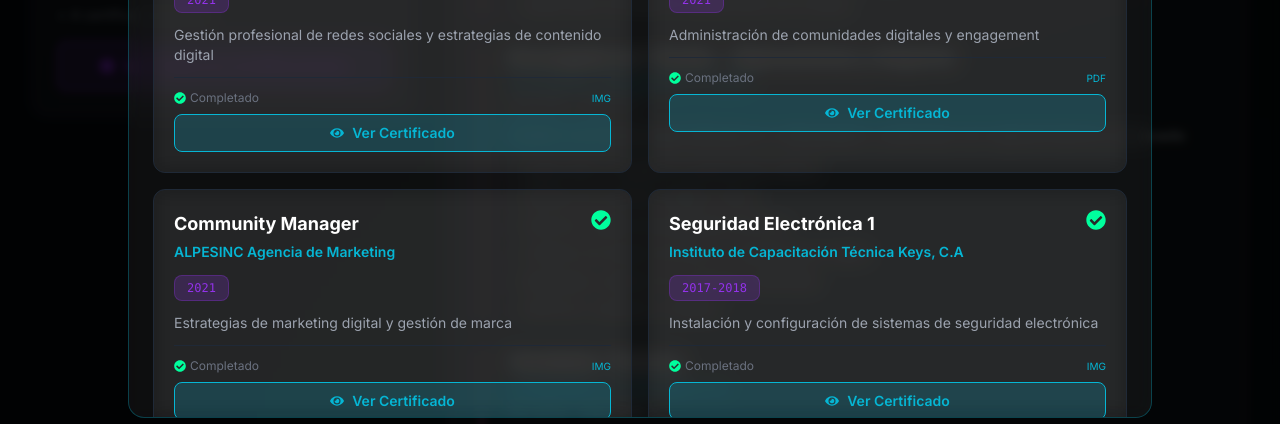
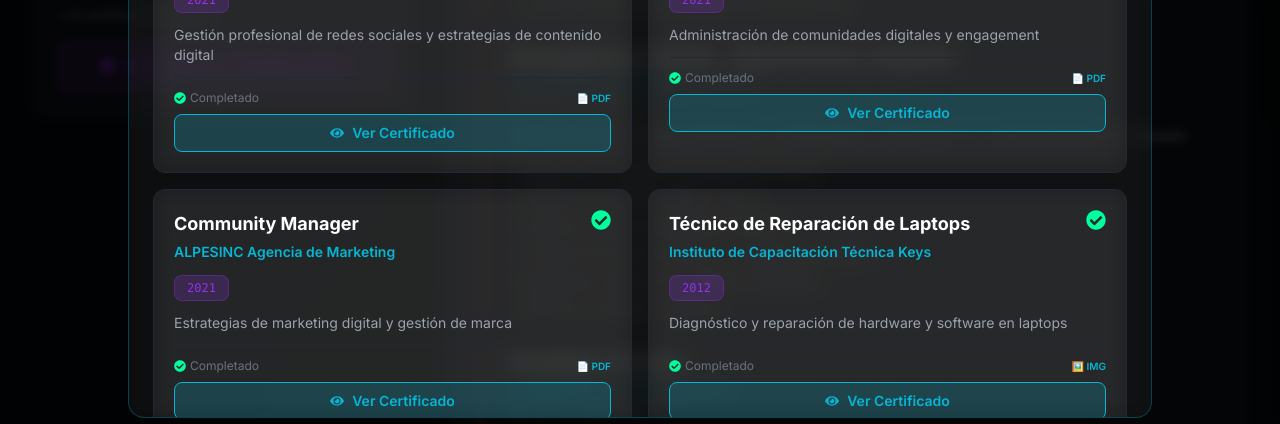
Before and after one commit to probuho/Portafolio_AntonioCanchica, a Next.js app: page / in a window 1280 px wide. Both pictures are taken after a click on the button "Ver Todas las Certificaciones". Shown: the part 8269-8693 px from the top of the page. Built offline with nearby package versions, Linux system fonts and the light colour scheme; no server answers.

Commit message:
🔧 Corregidos paths de certificados para coincidir con archivos reales (3 PDFs + 3 JPGs)

```diff
--- a/components/CertificationsModal.tsx
+++ b/components/CertificationsModal.tsx
@@ -10,7 +10,7 @@
     year: string;
     description?: string;
     verified: boolean;
-    certificatePath?: string; // Puede ser .jpg, .png, o .pdf - se detecta automáticamente
+    certificatePath?: string;
     category: 'marketing' | 'tecnico' | 'administrativo' | 'desarrollo' | 'otro';
 }
 
@@ -26,17 +26,17 @@
 
     if (!isOpen) return null;
 
-    // 🎓 AQUÍ PUEDES AGREGAR TODOS TUS CERTIFICADOS
-    // Solo cambia el nombre del archivo según lo que tengas (puede ser .jpg, .png, o .pdf)
+    // 🎓 CERTIFICADOS REALES DE ANTONIO
+    // Los paths coinciden EXACTAMENTE con los archivos en public/certificates/
     const certifications: Certification[] = [
-        // === MARKETING DIGITAL ===
+        // === MARKETING DIGITAL (3 PDFs) ===
         {
             title: 'Social Media Manager',
             institution: 'Creative Diseños Academy',
             year: '2021',
             description: 'Gestión profesional de redes sociales y estrategias de contenido digital',
             verified: true,
-            certificatePath: '/certificates/social-media-manager.jpg', // Cambia a .pdf si lo tienes en PDF
+            certificatePath: '/certificates/social-media-manager.pdf',
             category: 'marketing',
         },
         {
@@ -45,7 +45,7 @@
             year: '2021',
             description: 'Administración de comunidades digitales y engagement',
             verified: true,
-            certificatePath: '/certificates/community-manager-online.pdf', // Ejemplo de PDF
+            certificatePath: '/certificates/community-manager-online.pdf',
             category: 'marketing',
         },
         {
@@ -54,27 +54,18 @@
             year: '2021',
             description: 'Estrategias de marketing digital y gestión de marca',
             verified: true,
-            certificatePath: '/certificates/community-manager.jpg',
+            certificatePath: '/certificates/community-manager.pdf',
             category: 'marketing',
         },
 
-        // === TÉCNICO/HARDWARE ===
+        // === TÉCNICO/HARDWARE (2 JPGs) ===
         {
-            title: 'Seguridad Electrónica 1',
-            institution: 'Instituto de Capacitación Técnica Keys, C.A',
-            year: '2017-2018',
-            description: 'Instalación y configuración de sistemas de seguridad electrónica',
+            title: 'Técnico de Reparación de Laptops',
+            institution: 'Instituto de Capacitación Técnica Keys',
+            year: '2012',
+            description: 'Diagnóstico y reparación de hardware y software en laptops',
             verified: true,
-            certificatePath: '/certificates/seguridad-electronica.jpg',
-            category: 'tecnico',
-        },
-        {
-            title: 'Reparación de Celulares',
-            institution: 'Academia Americana',
-            year: '2014',
-            description: 'Diagnóstico y reparación de dispositivos móviles',
-            verified: true,
-            certificatePath: '/certificates/reparacion-celulares.jpg',
+            certificatePath: '/certificates/reparacion-laptops.jpg',
             category: 'tecnico',
         },
         {
@@ -86,17 +77,8 @@
             certificatePath: '/certificates/reparacion-impresoras.jpg',
             category: 'tecnico',
         },
-        {
-            title: 'Técnico de Reparación de Laptops',
-            institution: 'Instituto de Capacitación Técnica Keys',
-            year: '2012',
-            description: 'Diagnóstico y reparación de hardware y software en laptops',
-            verified: true,
-            certificatePath: '/certificates/reparacion-laptops.jpg',
-            category: 'tecnico',
-        },
 
-        // === ADMINISTRATIVO ===
+        // === ADMINISTRATIVO (1 JPG) ===
         {
             title: 'Asistente Administrativo',
             institution: 'Academia Americana',
@@ -108,16 +90,16 @@
         },
 
         // === AGREGA MÁS CERTIFICADOS AQUÍ ===
-        // Copia y pega este bloque para cada nuevo certificado:
+        // Ejemplo para agregar nuevos:
         /*
         {
           title: 'Nombre del Curso',
-          institution: 'Nombre de la Institución',
-          year: '2023',
-          description: 'Breve descripción del curso',
+          institution: 'Institución',
+          year: '2024',
+          description: 'Descripción breve',
           verified: true,
-          certificatePath: '/certificates/nombre-archivo.jpg', // o .pdf
-          category: 'desarrollo', // opciones: marketing, tecnico, administrativo, desarrollo, otro
+          certificatePath: '/certificates/nombre-archivo.pdf', // o .jpg
+          category: 'desarrollo', // marketing, tecnico, administrativo, desarrollo, otro
         },
         */
     ];
@@ -145,7 +127,6 @@
         setTimeout(() => setSelectedCertificate(null), 300);
     };
 
-    // Contar certificaciones por categoría
     const getCategoryCount = (category: string) => {
         if (category === 'all') return certifications.length;
         return certifications.filter(cert => cert.category === category).length;
@@ -154,15 +135,12 @@
     return (
         <>
             <div className="fixed inset-0 z-[100] flex items-center justify-center p-4 animate-fade-in">
-                {/* Backdrop */}
                 <div
                     className="absolute inset-0 bg-black/80 backdrop-blur-sm"
                     onClick={onClose}
                 ></div>
 
-                {/* Modal */}
                 <div className="relative w-full max-w-5xl max-h-[90vh] glass-effect rounded-2xl border border-cyber-cyan/30 overflow-hidden animate-slide-up">
-                    {/* Header */}
                     <div className="sticky top-0 z-10 glass-effect border-b border-gray-800 p-6">
                         <div className="flex items-center justify-between mb-4">
                             <div className="flex items-center gap-3">
@@ -187,7 +165,6 @@
                             </button>
                         </div>
 
-                        {/* Filtros por categoría */}
                         <div className="flex items-center gap-2 overflow-x-auto pb-2">
                             <FaFilter className="w-4 h-4 text-gray-500 flex-shrink-0" />
                             {Object.entries(categories).map(([key, label]) => (
@@ -205,7 +182,6 @@
                         </div>
                     </div>
 
-                    {/* Content */}
                     <div className="p-6 overflow-y-auto max-h-[calc(90vh-180px)]">
                         <div className="grid md:grid-cols-2 gap-4">
                             {filteredCertifications.map((cert, index) => (
@@ -213,7 +189,6 @@
                                     key={index}
                                     className="glass-effect p-5 rounded-xl border border-gray-800 hover:border-cyber-purple card-hover group"
                                 >
-                                    {/* Header */}
                                     <div className="flex items-start justify-between mb-3">
                                         <div className="flex-1">
                                             <h3 className="text-lg font-bold text-white mb-1 group-hover:text-cyber-purple transition-colors">
@@ -230,21 +205,18 @@
                                         )}
                                     </div>
 
-                                    {/* Year */}
                                     <div className="mb-3">
                                         <span className="inline-block px-3 py-1 bg-cyber-purple/20 border border-cyber-purple/30 rounded-lg text-cyber-purple text-xs font-mono">
                                             {cert.year}
                                         </span>
                                     </div>
 
-                                    {/* Description */}
                                     {cert.description && (
                                         <p className="text-gray-400 text-sm mb-3">
                                             {cert.description}
                                         </p>
                                     )}
 
-                                    {/* Footer con botón Ver Certificado */}
                                     <div className="pt-3 border-t border-gray-800 space-y-2">
                                         <div className="flex items-center justify-between text-xs text-gray-500">
                                             <span className="flex items-center gap-1">
@@ -252,13 +224,12 @@
                                                 Completado
                                             </span>
                                             {cert.certificatePath && (
-                                                <span className="text-cyber-cyan text-[10px]">
-                                                    {cert.certificatePath.endsWith('.pdf') ? 'PDF' : 'IMG'}
+                                                <span className="text-cyber-cyan text-[10px] font-semibold">
+                                                    {cert.certificatePath.endsWith('.pdf') ? '📄 PDF' : '🖼️ IMG'}
                                                 </span>
                                             )}
                                         </div>
 
-                                        {/* Botón Ver Certificado */}
                                         <button
                                             onClick={() => handleViewCertificate(cert)}
                                             className="w-full px-4 py-2 bg-cyber-cyan/20 border border-cyber-cyan hover:bg-cyber-cyan/30 rounded-lg text-cyber-cyan font-semibold transition-all hover:scale-105 flex items-center justify-center gap-2 text-sm"
@@ -277,7 +248,6 @@
                             </div>
                         )}
 
-                        {/* Note */}
                         <div className="mt-6 glass-effect p-4 rounded-xl border border-cyber-cyan/30 bg-cyber-cyan/5">
                             <p className="text-gray-300 text-sm text-center">
                                 <FaCheckCircle className="inline w-4 h-4 text-cyber-neon mr-2" />
@@ -288,7 +258,6 @@
                 </div>
             </div>
 
-            {/* Certificate Viewer */}
             {selectedCertificate && (
                 <CertificateViewer
                     isOpen={viewerOpen}
```
